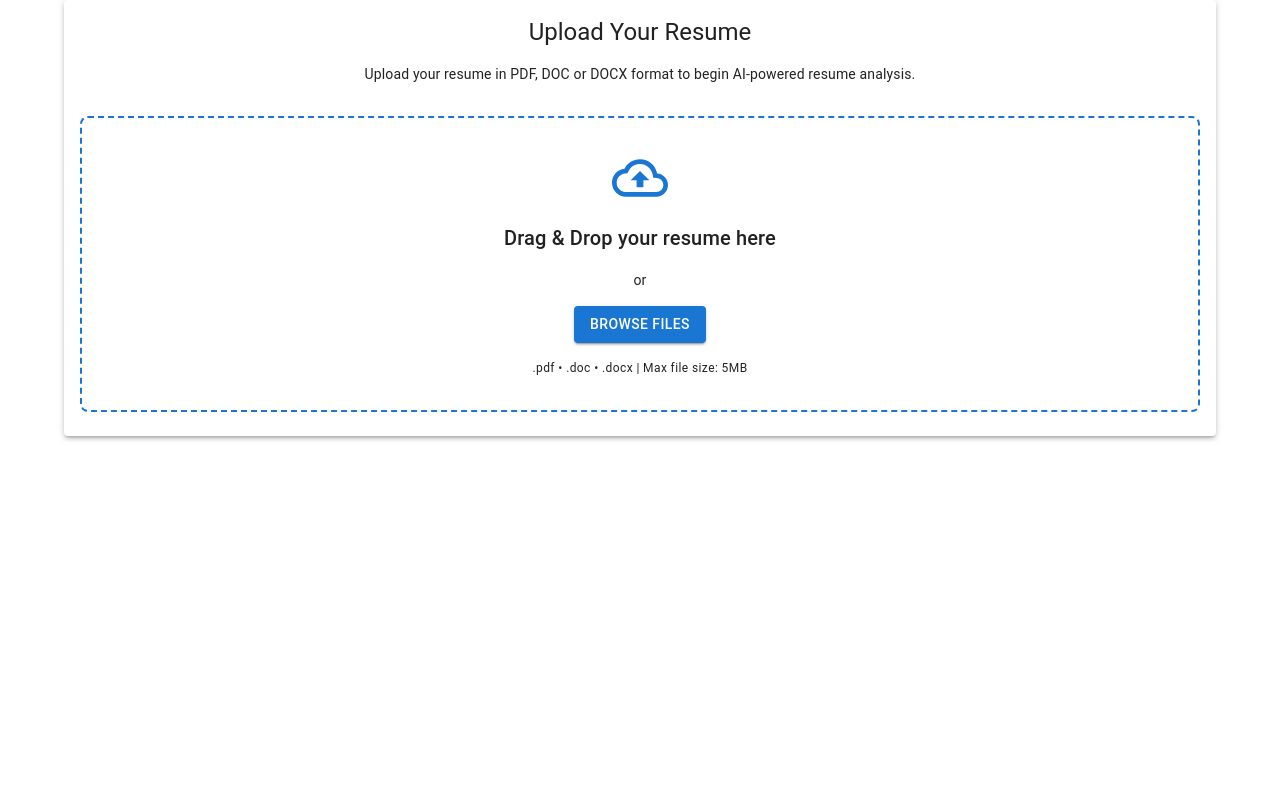
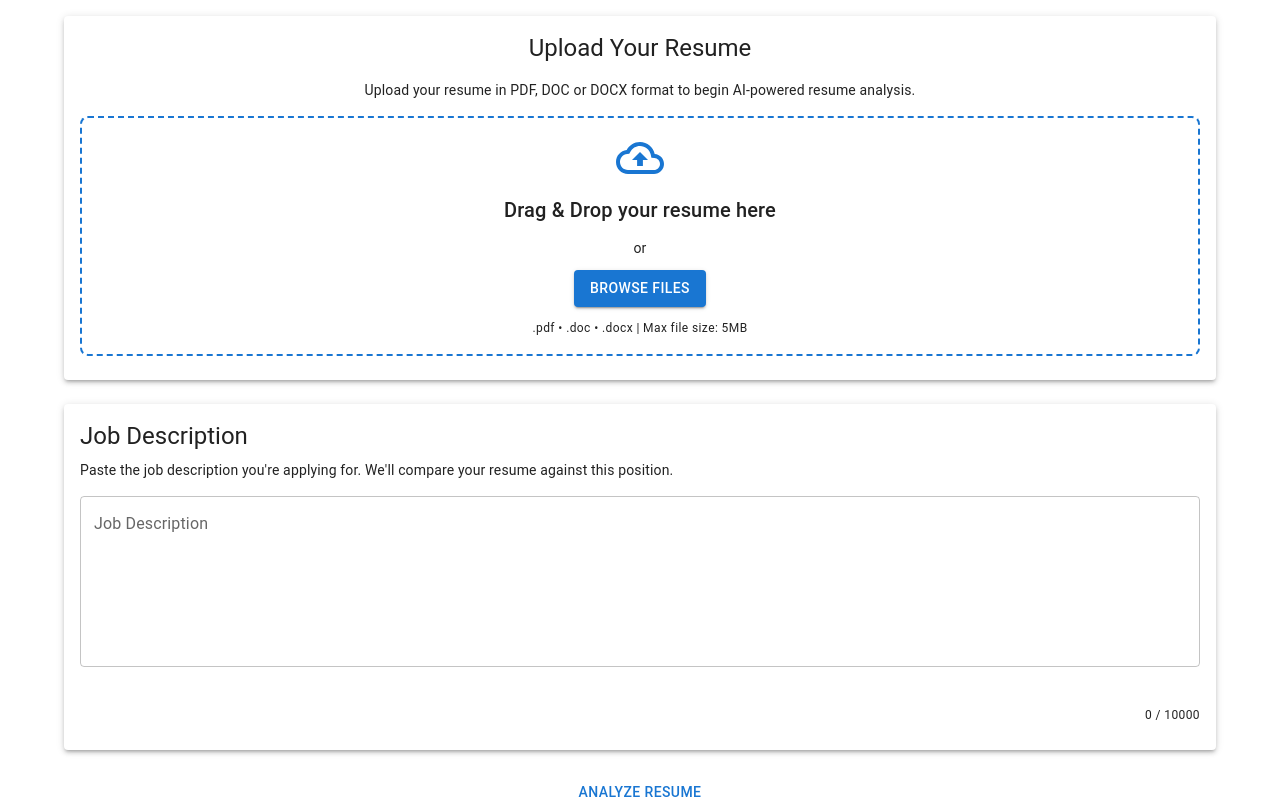
Before and after one commit to apghalsasidev/ai-resume-analyzer, a React (Vite) app: page / in a window 1280 px wide. Built offline with nearby package versions, Linux system fonts and the light colour scheme.

Commit message:
feat(job-description): implement job description UI with input validation

```diff
--- /dev/null
+++ b/src/features/job-description/JobDescriptionInput.tsx
@@ -0,0 +1,87 @@
+import { useState } from "react";
+
+import { Card, CardContent, Stack, TextField, Typography, Alert } from "@mui/material";
+import {
+    JOB_DESCRIPTION_PLACEHOLDER,
+    MAX_JOB_DESCRIPTION_LENGTH,
+} from "./jobDescriptionConstants";
+import { validateJobDescription } from "./validateJobDescription";
+
+interface JobDescriptionInputProps {
+    value: string;
+    onChange: (value: string) => void;
+}
+
+const JobDescriptionInput = ({value, onChange}: JobDescriptionInputProps) => {
+    const [error, setError] = useState<string | null>(null);
+    const handleBlur = () => {
+        const result = validateJobDescription(value);
+
+        if (!result.valid) {
+            setError(result.message);
+            return;
+        }
+
+        setError(null);
+    };
+
+    const handleChange = (newValue: string) => {
+        onChange(newValue);
+
+        if (error) {
+            const result = validateJobDescription(newValue);
+
+            if (result.valid) {
+                setError(null);
+            }
+        }
+    };
+    return (
+        <Card elevation={3}>
+            <CardContent>
+                <Stack spacing={2}>
+                    <Stack spacing={1}>
+                        <Typography variant="h5">
+                            Job Description
+                        </Typography>
+
+                        <Typography variant="body2" color="text.secondary">
+                            Paste the job description you're applying for.
+                            We'll compare your resume against this position.
+                        </Typography>
+                    </Stack>
+
+                    <TextField
+                        label="Job Description"
+                        placeholder={JOB_DESCRIPTION_PLACEHOLDER}
+                        multiline
+                        minRows={6}
+                        maxRows={12}
+                        value={value}
+                        onChange={(event) =>
+                            handleChange(event.target.value)
+                        }
+                        onBlur={handleBlur}
+                        error={!!error}
+                        helperText={error ?? " "}
+                        slotProps={{
+                            htmlInput: {
+                                maxLength: MAX_JOB_DESCRIPTION_LENGTH,
+                            },
+                        }}
+                        fullWidth
+                    />
+                    <Typography
+                        variant="caption"
+                        color="text.secondary"
+                        sx={{ textAlign: "right" }}
+                    >
+                        {value.length} / {MAX_JOB_DESCRIPTION_LENGTH}
+                    </Typography>
+                </Stack>
+            </CardContent>
+        </Card>
+    );
+};
+
+export default JobDescriptionInput;
--- /dev/null
+++ b/src/features/job-description/jobDescriptionConstants.ts
@@ -0,0 +1,5 @@
+export const MAX_JOB_DESCRIPTION_LENGTH = 10000;
+export const JOB_DESCRIPTION_PLACEHOLDER = "Paste the job description you're applying for...";
+export const JOB_DESCRIPTION_ERROR_MESSAGES = {
+    REQUIRED: "Job description is required.",
+};
--- /dev/null
+++ b/src/features/job-description/validateJobDescription.ts
@@ -0,0 +1,22 @@
+import { JOB_DESCRIPTION_ERROR_MESSAGES } from "./jobDescriptionConstants";
+type ValidationResult =
+    | {
+          valid: true;
+      }
+    | {
+          valid: false;
+          message: string;
+      };
+export function validateJobDescription( jobDescription: string): ValidationResult {
+    if (!jobDescription.trim()) {
+        return {
+            valid: false,
+            message: JOB_DESCRIPTION_ERROR_MESSAGES.REQUIRED,
+        } as ValidationResult;
+    }
+
+    return {
+        valid: true,
+        message: "",
+    } as ValidationResult;
+}
--- a/src/features/resme-upload/ResumeUploadCard.tsx
+++ b/src/features/resme-upload/ResumeUploadCard.tsx
@@ -89,7 +89,7 @@ const ResumeUploadCard = () => {
     return (
         <Card elevation={3}>
             <CardContent>
-                <Stack direction="column" spacing={4} sx={{ alignItems: 'center', justifyContent: 'center', height: '100%' }}>
+                <Stack direction="column" spacing={2} sx={{ alignItems: 'center', justifyContent: 'center' }}>
                     {/* Header */}
                     <Stack direction="column" spacing={2} sx={{ alignItems: 'center', justifyContent: 'center' }}>
                         <Typography variant="h5">Upload Your Resume</Typography>
@@ -111,16 +111,16 @@ const ResumeUploadCard = () => {
                                 ? "action.hover"
                                 : "transparent",
                             borderRadius: 2,
-                            p: 4,
+                            p: 2,
                             width: "100%",
                             textAlign: "center",
                             transition: "border-color 200ms ease, background-color 200ms ease"
                         }}
                     >
-                        <Stack spacing={2} sx={{ alignItems: 'center', justifyContent: 'center' }}>
+                        <Stack spacing={1.5} sx={{ alignItems: 'center', justifyContent: 'center' }}>
                             <CloudUploadOutlinedIcon
                                 color="primary"
-                                sx={{ fontSize: 56 }}
+                                sx={{ fontSize: 48 }}
                             />
                             <Typography variant="h6">
                                 {
--- a/src/features/resme-upload/ResumeUploadPage.tsx
+++ b/src/features/resme-upload/ResumeUploadPage.tsx
@@ -1,9 +1,23 @@
-import { Container } from "@mui/material";
+import { useState } from "react";
+import { Container, Stack, Button } from "@mui/material";
 import ResumeUploadCard from "./ResumeUploadCard";
+import JobDescriptionInput from "@/features/job-description/JobDescriptionInput";
 const ResumeUploadPage = () => {
+    const [jobDescription, setJobDescription] = useState("");
     return(
-        <Container>
-            <ResumeUploadCard />
+        <Container sx={{
+            marginTop: 2,
+        }}>
+            <Stack spacing={3}>
+                <ResumeUploadCard />
+                <JobDescriptionInput
+                    value={jobDescription}
+                    onChange={setJobDescription}
+                />
+                <Button>
+                    Analyze Resume
+                </Button>
+            </Stack>
         </Container>
     )
 };
```
